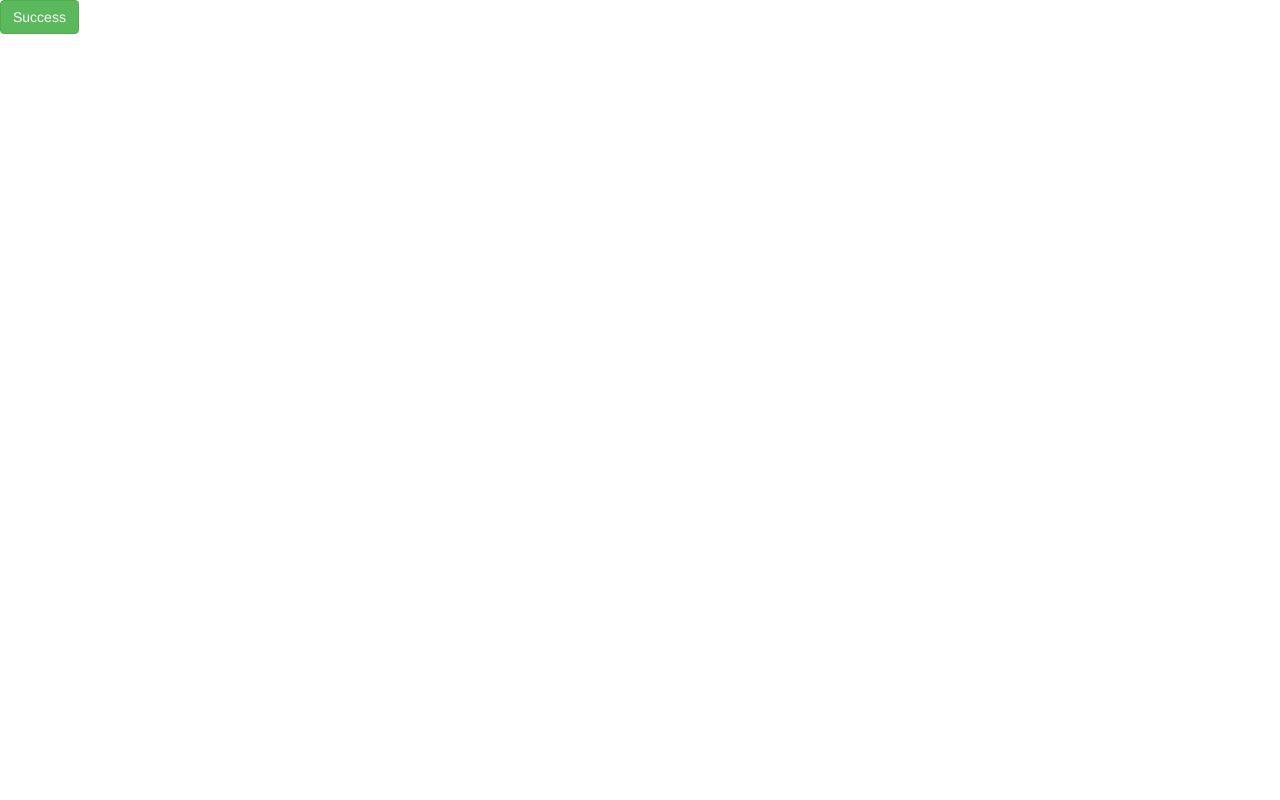
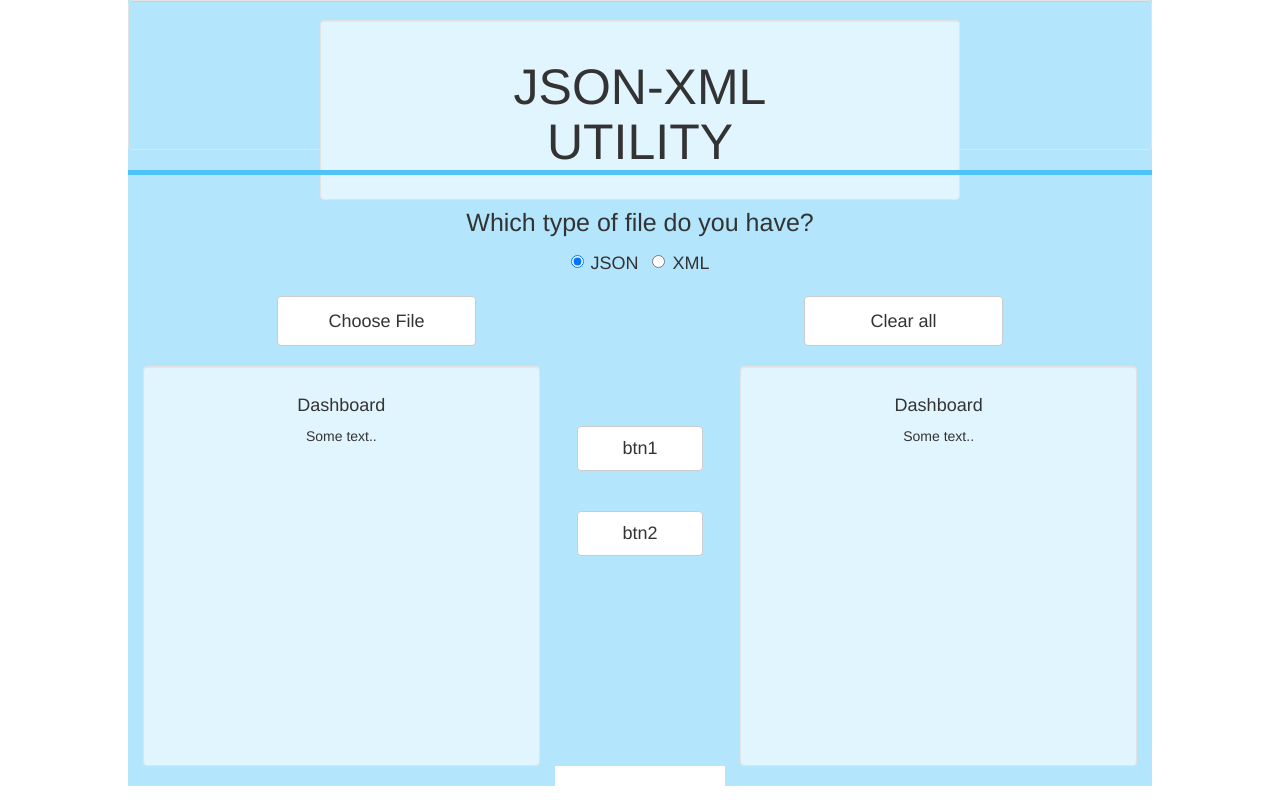
Before and after one commit to tanujkucp/python-sql-to-json-utility, a Flask app: page / in a window 1280 px wide. Before the commit the page is almost empty. Run offline with Flask 2, Linux system fonts and the light colour scheme; some libraries are stand-ins or nearby versions.

Commit message:
GUI Page design completed.

```diff
--- a/templates/home.html
+++ b/templates/home.html
@@ -10,7 +10,74 @@
 </head>
 <body>
 
-<button type="button" class="btn btn-success">Success</button>
+<center>
+    <div style="width :80%;background-color:#B3E5FC;">
+
+        <div class="well bg-success" style="height:150px;background-color: #B3E5FC;">
+            <div class='well' style="width: 65%;background-color: #E1F5FE;">
+                <h1 style="font-size:50px;width: 75%;height: 50%;">JSON-XML UTILITY</h1></div>
+        </div>
+        <div style="height: 5px;background-color:#4FC3F7;">
+
+        </div>
+        <div style="margin-top: 30px;">
+            <p style="font-size: 25px">Which type of file do you have?</p>
+        </div>
+        <div>
+            <form>
+                <label class="radio-inline" style="font-size: 18px;">
+                    <input type="radio" name="optradio" checked>JSON
+                </label>
+                <label class="radio-inline" style="font-size: 18px;">
+                    <input type="radio" name="optradio">XML
+                </label></form>
+        </div>
+
+        <div class="row">
+            <div class="col-sm-6">
+                <div style="margin-top: 20px;">
+                    <button type="button" class="btn btn-default"
+                            style="font-size: 18px;margin-bottom: 20px;width: 40%;height: 50px;">Choose
+                        File
+                    </button>
+                </div>
+            </div>
+            <div class="col-sm-6">
+                <div style="margin-top: 20px;">
+                    <button type="button" class="btn btn-default"
+                            style="font-size: 18px;margin-bottom: 20px;width: 40%;height: 50px;">Clear all
+                    </button>
+                </div>
+            </div>
+        </div>
+        <div>
+            <div class="col-sm-5" style="background-color: #B3E5FC">
+                <div class="well" style="height:400px;background-color: #E1F5FE;">
+                    <h4>Dashboard</h4>
+                    <p>Some text..</p>
+                </div>
+            </div>
+            <div class="col-sm-2" style="background-color: #B3E5FC">
+                <div style="height:400px;background-color: #B3E5FC;">
+                    <button type="button" class="btn btn-default"
+                            style="font-size: 18px;margin-bottom: 40px;margin-top: 60px;height: 45px;width: 90%;">btn1
+                    </button>
+                    <br>
+                    <button type="button" class="btn btn-default"
+                            style="font-size: 18px;margin-bottom: 20px;height: 45px;width: 90%;">btn2
+                    </button>
+                </div>
+            </div>
+            <div class="col-sm-5" style="background-color: #B3E5FC">
+                <div class="well" style="height:400px;background-color:#E1F5FE;">
+                    <h4>Dashboard</h4>
+                    <p>Some text..</p>
+                </div>
+            </div>
+
+        </div>
+    </div>
+</center>
 
 </body>
 </html>
```
Lines whose indentation alone changed are shown as unchanged.
